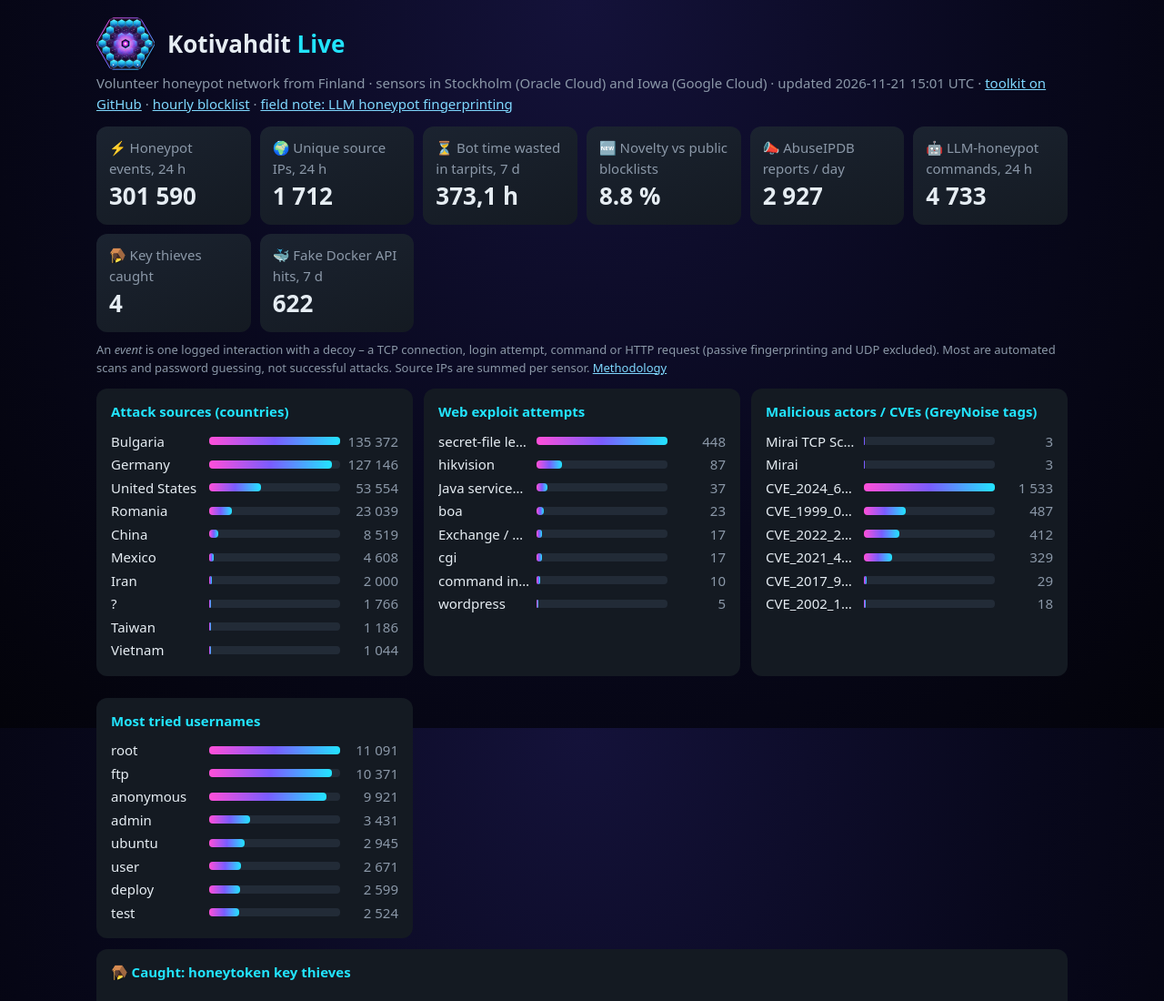
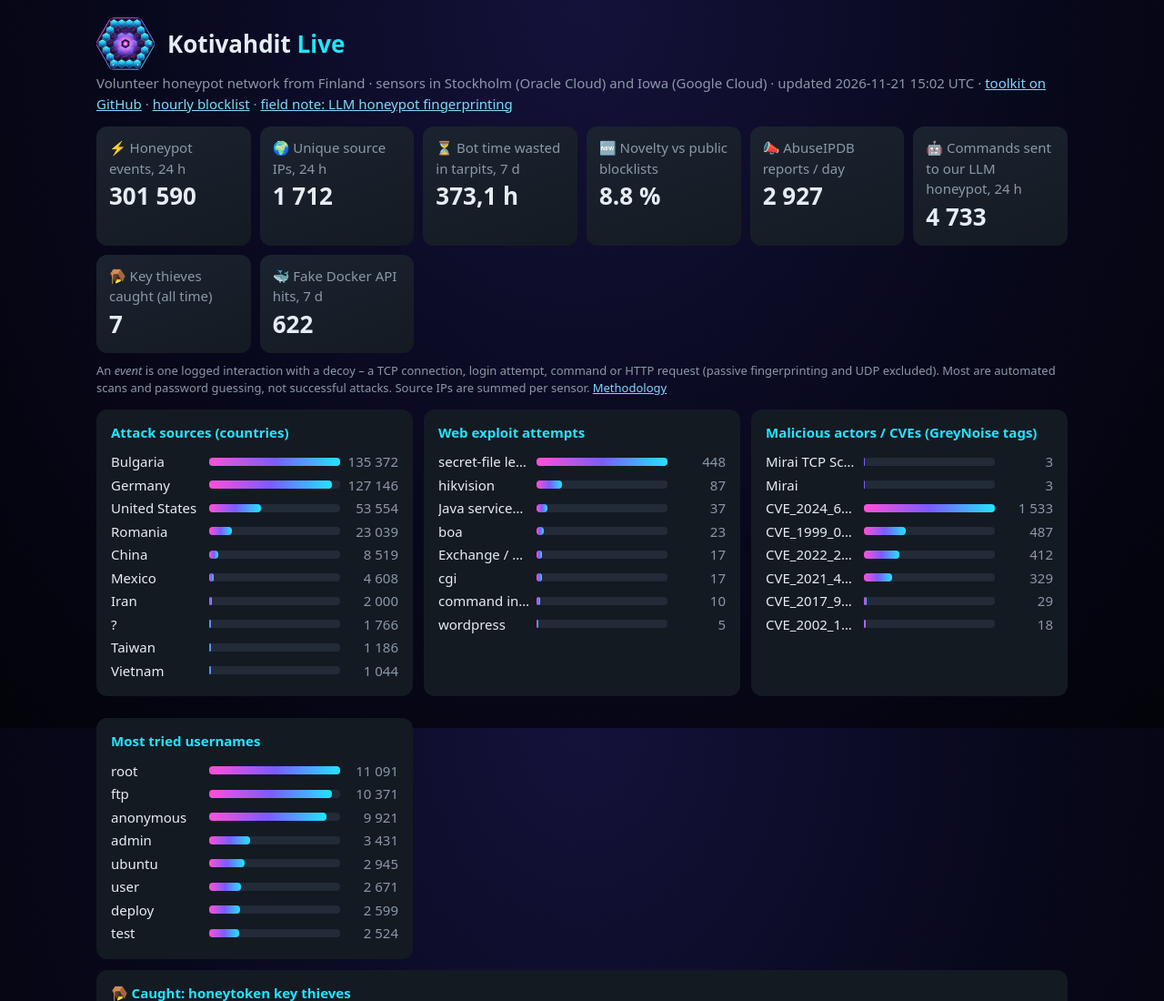
Before and after one commit to kotivahdit/kotivahdit.github.io, a plain HTML site: page index.html in a window 1280 px wide. Shown: the top 1100 px of the page at 91% size. Drawn offline with Linux system fonts and the light colour scheme.

Commit message:
update 2026-11-21 15:02 UTC

```diff
--- a/data.json
+++ b/data.json
@@ -1,5 +1,5 @@
 {
- "paivitetty": "2026-11-21 15:01 UTC",
+ "paivitetty": "2026-11-21 15:02 UTC",
  "hyokkayksia_24h": 301590,
  "hyokkaajia_24h": 1712,
  "tervakuoppa_h_7pv": 373.1,
@@ -326,6 +326,7 @@
    ]
   }
  ],
+ "varkaita_yht": 7,
  "historia": [
   {
    "pv": "2026-11-20",
--- a/index.html
+++ b/index.html
@@ -22,8 +22,8 @@ const e=s=>String(s).replace(/[&<>"]/g,c=>({'&':'&amp;','<':'&lt;','>':'&gt;','"
 function palkit(id,r){const mx=Math.max(1,...r.map(x=>x[1]));document.getElementById(id).innerHTML=r.length?r.map(([k,n])=>`<div class=r><span class=k>${e(k)}</span><span class=b><i style="width:${n/mx*100}%"></i></span><span class=n>${f(n)}</span></div>`).join(''):'<p class=m>no data yet</p>'}
 fetch('data.json?'+Date.now()).then(r=>r.json()).then(d=>{document.getElementById('t').textContent=d.paivitetty;
 const s=[['⚡ Honeypot events, 24 h',f(d.hyokkayksia_24h)],['🌍 Unique source IPs, 24 h',f(d.hyokkaajia_24h)],['⏳ Bot time wasted in tarpits, 7 d',f(d.tervakuoppa_h_7pv)+' h'],
-['🆕 Novelty vs public blocklists',d.uutuus_pct==null?'–':d.uutuus_pct+' %'],['📣 AbuseIPDB reports / day',f(d.abuseipdb_paiva)],['🤖 LLM-honeypot commands, 24 h',f(d.tekoaly_komentoja_24h)],
-['🪤 Key thieves caught',f(new Set(d.varkaat.map(v=>v.ip)).size)],['🐳 Fake Docker API hits, 7 d',f(d.docker_7pv)]];
+['🆕 Novelty vs public blocklists',d.uutuus_pct==null?'–':d.uutuus_pct+' %'],['📣 AbuseIPDB reports / day',f(d.abuseipdb_paiva)],['🤖 Commands sent to our LLM honeypot, 24 h',f(d.tekoaly_komentoja_24h)],
+['🪤 Key thieves caught (all time)',f(d.varkaita_yht)],['🐳 Fake Docker API hits, 7 d',f(d.docker_7pv)]];
 document.getElementById('sk').innerHTML=s.map(([a,b])=>`<div><span class=m>${a}</span><b>${b}</b></div>`).join('');
 palkit('maat',d.maat);palkit('tyypit',d.hyokkaystyypit);palkit('tagit',d.haitalliset_tagit.concat(d.cvet));palkit('tunnukset',d.tunnukset);
 document.getElementById('varkaat').innerHTML='<tr class=m><td>Time (UTC)</td><td>IP</td><td>Network</td><td>API calls</td></tr>'+d.varkaat.map(v=>`<tr><td>${e(v.aika)}</td><td><code>${e(v.ip)}</code></td><td>${e(v.verkko)} ${e(v.maa)}</td><td class=m>${e(v.kutsut.join(', '))}</td></tr>`).join('')});
```
